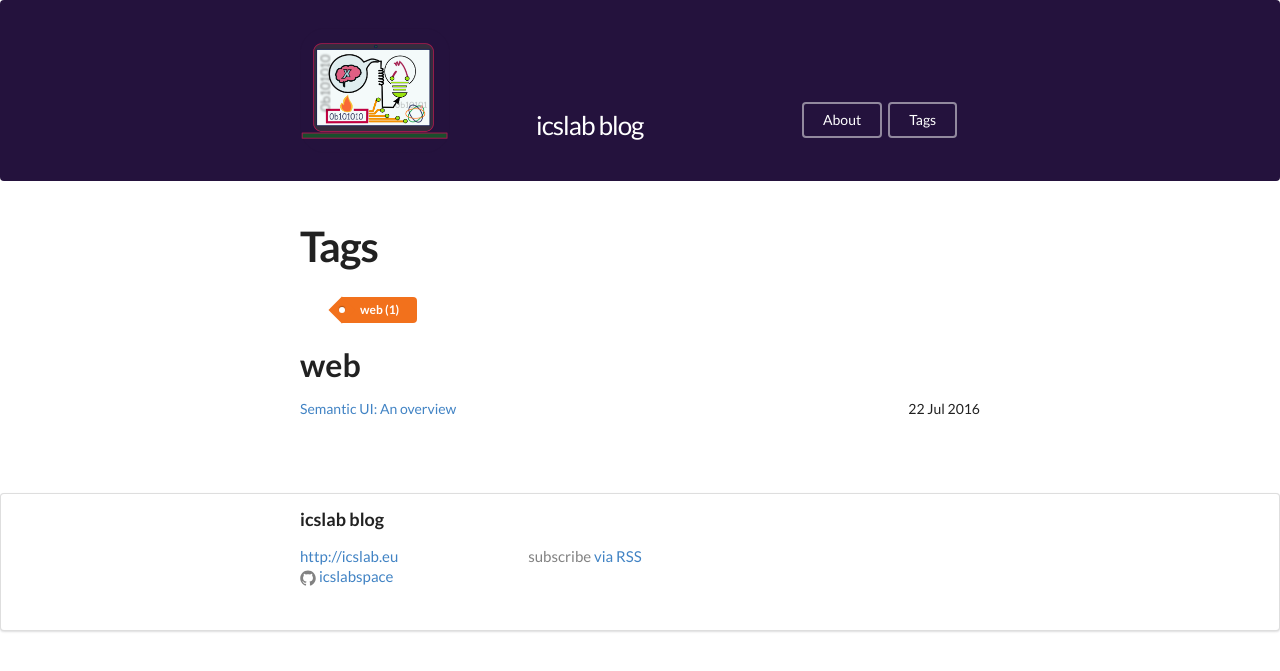
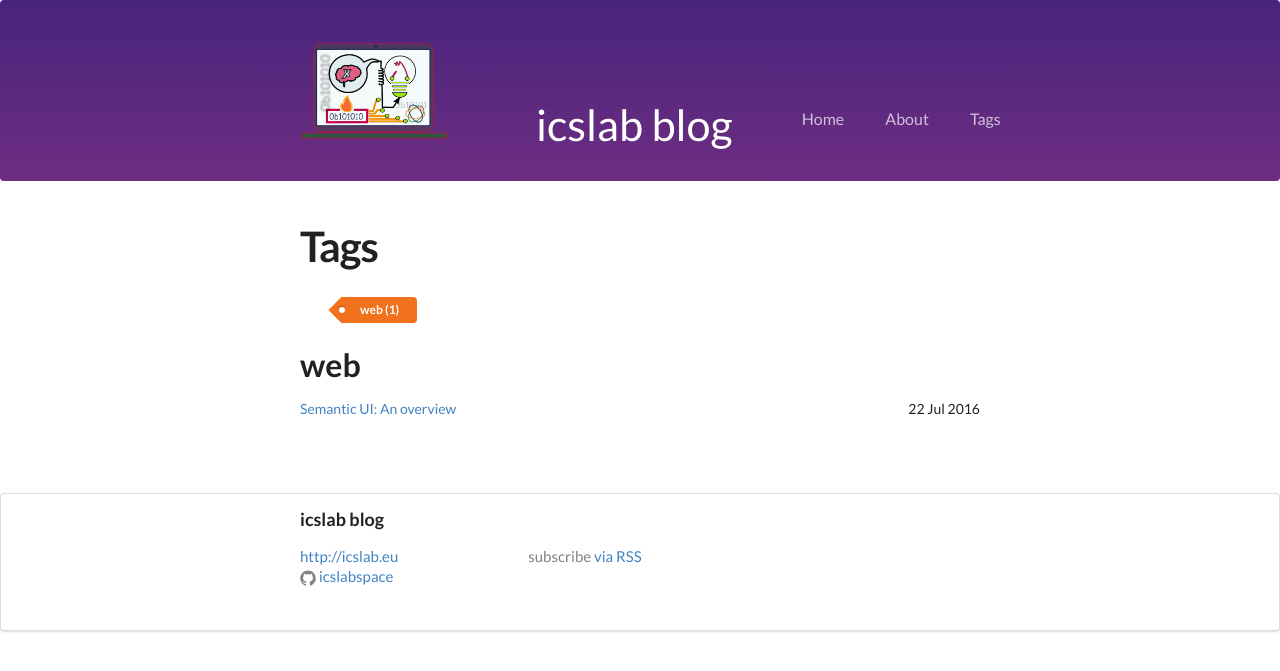
Before and after one commit to icslabspace/icslabspace.github.io, a Jekyll site: the page built from tags.md, in a window 1280 px wide. Shown: the top 671 px of the page. Built offline with Jekyll 4.4.1, drawn with Linux system fonts in a browser that asks for light colours.

Commit message:
unify blog layout with the site

```diff
--- a/_includes/header.html
+++ b/_includes/header.html
@@ -1,4 +1,4 @@
-<header class="site-header ui primary inverted segment">
+<header class="ui secondary inverted segment">
 
   <div class="wrapper">
 
@@ -8,34 +8,32 @@
                 <img class="ui small image" src="/assets/images/blog-icon.png">
             </div>
 
-            <div class="bottom aligned column">
-                 <a class="site-title" style="color:white;" href="{{ site.baseurl }}/blog">{{ site.title }}</a>
+            <div class="left bottom aligned column">
+              <section>
+                <div class="ui inverted container">
+                    <div class="ui text container">
+                        <h1>{{ site.title }}</h1>
+                    </div>
+                </div>
+              </section>
             </div>
 
             <div class="bottom aligned column">
+              <div class="ui container">
+                <nav class="ui large secondary inverted poiting menu">
+                  <div class="right item">
+<!--                    add home page link  -->
+                    <a class="item" href="{{ site.baseurl }}/blog">Home</a>
 
-                 <nav class="main-nav">
-                    <ul>
-<!--
-                      <a href="#" class="menu-icon">
-                        <svg viewBox="0 0 18 15">
-                          <path fill="#424242" d="M18,1.484c0,0.82-0.665,1.484-1.484,1.484H1.484C0.665,2.969,0,2.304,0,1.484l0,0C0,0.665,0.665,0,1.484,0 h15.031C17.335,0,18,0.665,18,1.484L18,1.484z"/>
-                          <path fill="#424242" d="M18,7.516C18,8.335,17.335,9,16.516,9H1.484C0.665,9,0,8.335,0,7.516l0,0c0-0.82,0.665-1.484,1.484-1.484 h15.031C17.335,6.031,18,6.696,18,7.516L18,7.516z"/>
-                          <path fill="#424242" d="M18,13.516C18,14.335,17.335,15,16.516,15H1.484C0.665,15,0,14.335,0,13.516l0,0 c0-0.82,0.665-1.484,1.484-1.484h15.031C17.335,12.031,18,12.696,18,13.516L18,13.516z"/>
-                        </svg>
-                      </a>
--->
-
-                      <div class="trigger masthead inverted menu">
-                        {% for my_page in site.pages %}
-                          {% if my_page.title %}
-                          <a class="ui inverted orange basic button menu-icon" href="{{ my_page.url | prepend: site.baseurl }}">{{ my_page.title }}</a>
-                          {% endif %}
-                        {% endfor %}
-                      </div>
-
-                     </ul>
+<!--                    add links to the other pages-->
+                    {% for my_page in site.pages %}
+                    {% if my_page.title %}
+                    <a class="item" href="{{ my_page.url | prepend: site.baseurl }}">{{ my_page.title }}</a>
+                    {% endif %}
+                    {% endfor %}
+                  </div>
                 </nav>
+		      </div>
              </div>
         </div>
     </div>
```
